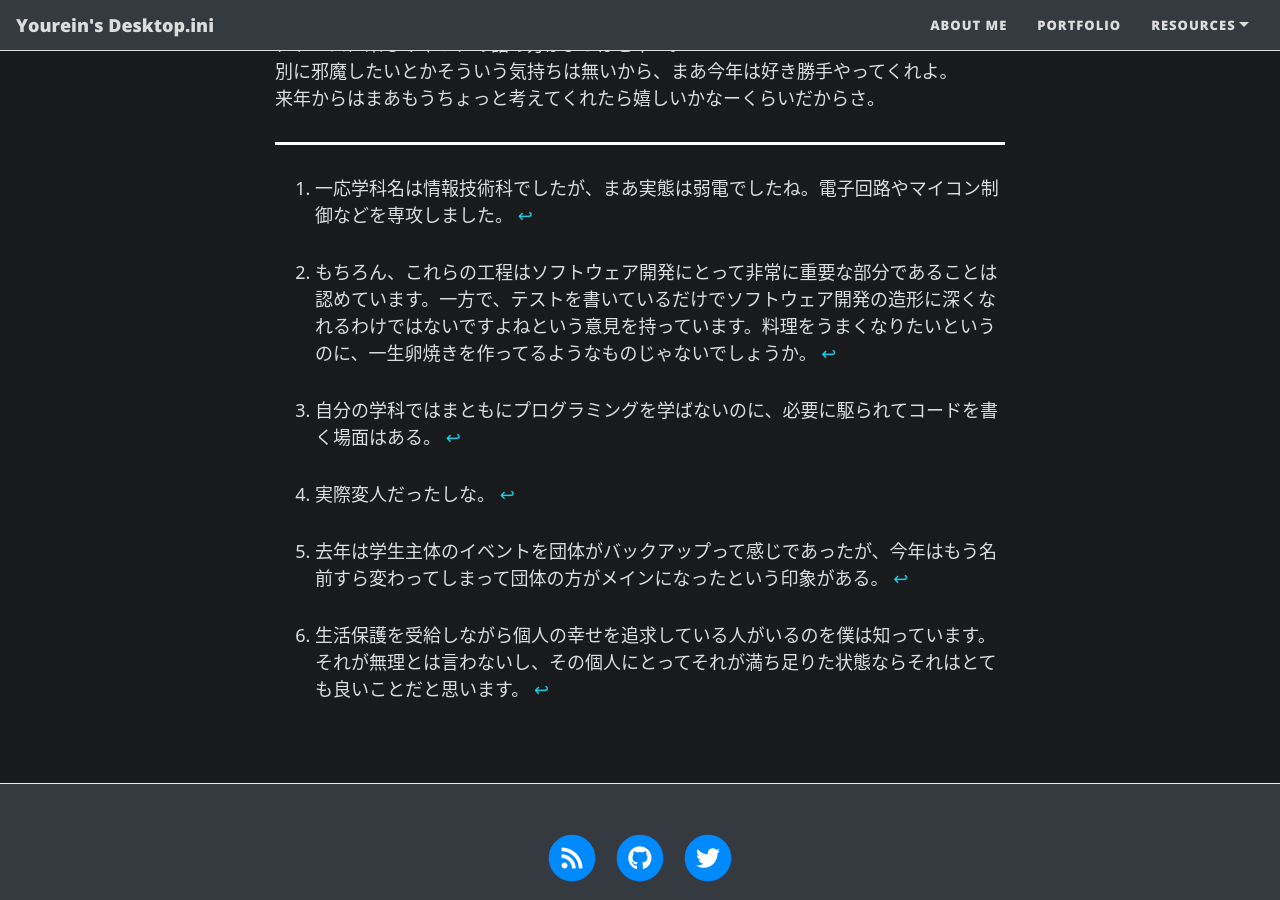
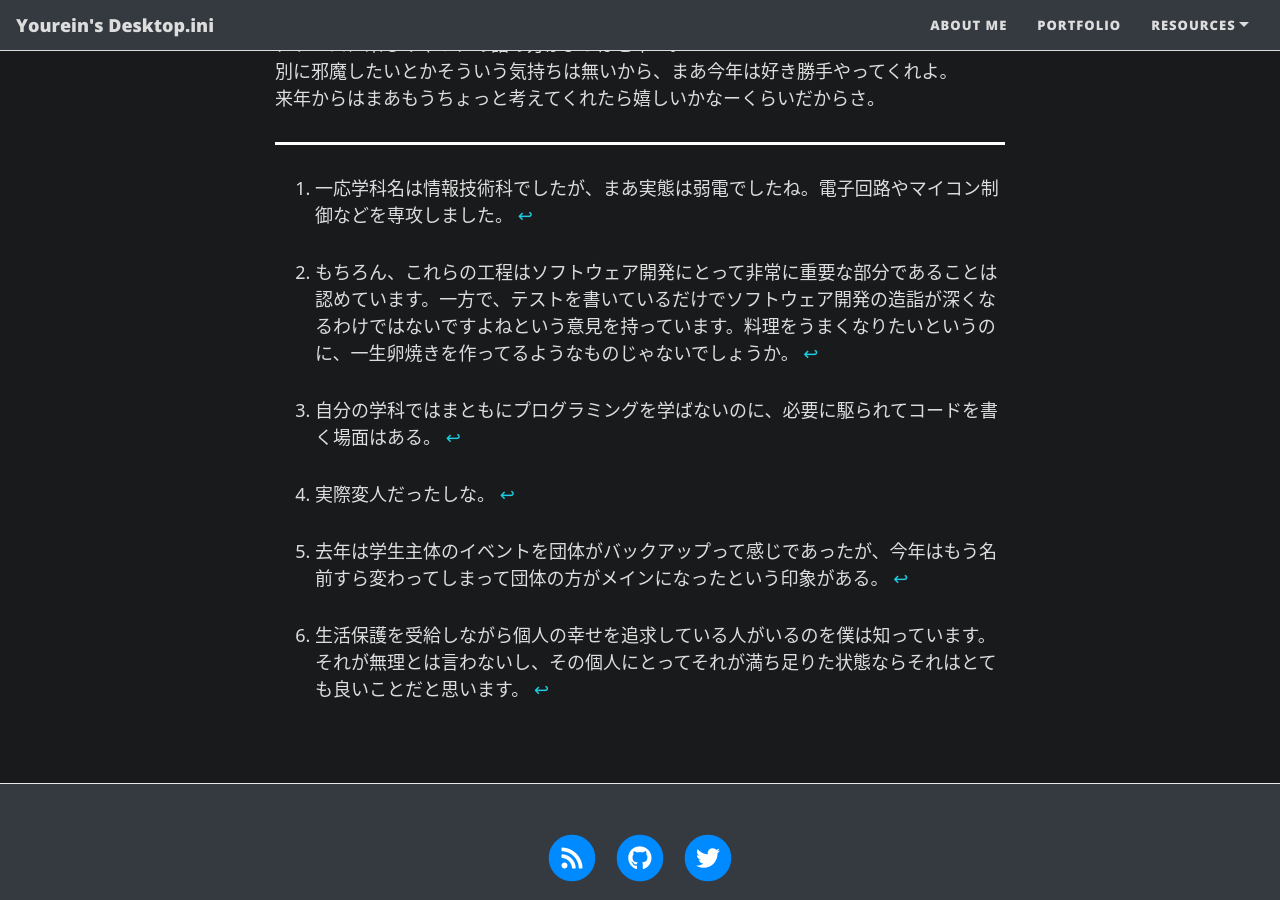
Before and after one commit to Yourein/Yourein.github.io, a Jekyll site: the page built from _posts/2023-10-05-f3ba4d.md, in a window 1280 px wide and 900 px high, scrolled down 3737 px. Built offline with Jekyll 4.4.1, drawn with Linux system fonts in a browser that asks for light colours; nearby versions of some CDN libraries.

Commit message:
Fix typo

```diff
--- a/_posts/2023-10-05-f3ba4d.md
+++ b/_posts/2023-10-05-f3ba4d.md
@@ -50,7 +50,7 @@ thumbnail-img: https://firebasestorage.googleapis.com/v0/b/kdatabase-1088a.appsp
 ---
 
 [^1]: 一応学科名は情報技術科でしたが、まあ実態は弱電でしたね。電子回路やマイコン制御などを専攻しました。
-[^2]: もちろん、これらの工程はソフトウェア開発にとって非常に重要な部分であることは認めています。一方で、テストを書いているだけでソフトウェア開発の造形に深くなれるわけではないですよねという意見を持っています。料理をうまくなりたいというのに、一生卵焼きを作ってるようなものじゃないでしょうか。
+[^2]: もちろん、これらの工程はソフトウェア開発にとって非常に重要な部分であることは認めています。一方で、テストを書いているだけでソフトウェア開発の造詣が深くなるわけではないですよねという意見を持っています。料理をうまくなりたいというのに、一生卵焼きを作ってるようなものじゃないでしょうか。
 [^3]: 自分の学科ではまともにプログラミングを学ばないのに、必要に駆られてコードを書く場面はある。
 [^4]: 生活保護を受給しながら個人の幸せを追求している人がいるのを僕は知っています。それが無理とは言わないし、その個人にとってそれが満ち足りた状態ならそれはとても良いことだと思います。
 [^5]: 実際変人だったしな。
```
